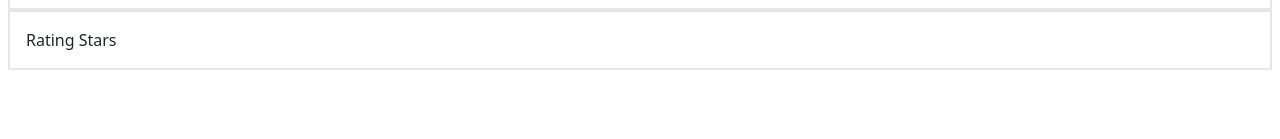
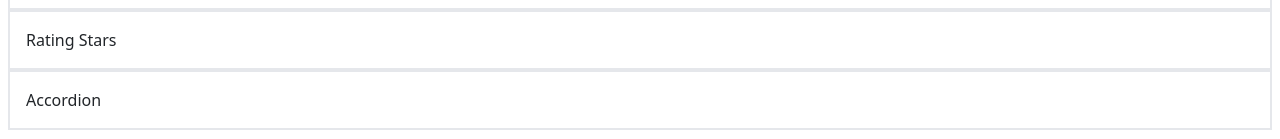
Before and after one commit to mujibulhaquetanim/componentGallery, a React (Vite) app in the folder withReact/: page / in a window 1280 px wide. Shown: the part 658-797 px from the top of the page. Built offline with nearby package versions, Linux system fonts and the light colour scheme.

Commit message:
[withReact] components->Navbar + Accordion route + nav component added for it.

```diff
--- a/withReact/src/AppRoutes.tsx
+++ b/withReact/src/AppRoutes.tsx
@@ -1,5 +1,5 @@
 import { createBrowserRouter } from "react-router-dom";
-import Components from "./Layouts/Components";
+import Components from "./Layouts/NavBar";
 import ErrorPage from "./Layouts/Error";
 
 import { DragAndDrop } from "./components/drag_drop/DragAndDrop";
@@ -14,6 +14,7 @@ import { ProgressBar } from "./components/SingleComponents/ProgressBar";
 import ListSort from "./components/drag_drop/ListSort";
 import RatingStars from "./components/SingleComponents/RatingStars";
 import SearchFilter from "./components/SearchFilter/SearchFilter";
+import FaqSection from "./components/Accordion/FaqSection";
 
 export const route = createBrowserRouter([
   {
@@ -39,6 +40,7 @@ export const route = createBrowserRouter([
       },
       { path: "progressBar", element: <ProgressBar /> },
       { path: "searchfilter", element: <SearchFilter /> },
+      { path: "accordion", element: <FaqSection /> },
     ],
   },
   {
--- a/withReact/src/Layouts/Components.tsx
+++ b/withReact/src/Layouts/NavBar.tsx
@@ -1,6 +1,6 @@
 import { Outlet, Link } from "react-router-dom";
 
-function Components() {
+function NavBar() {
   return (
     <div>
       <nav className="p-2 flex justify-center items-center gap-2 flex-wrap sticky top-0 shadow-md">
@@ -51,10 +51,14 @@ function Components() {
         <div className="text-xl rounded-2xl inline-block font-bold border-2 p-3 bg-slate-400 hover:bg-green-900 hover:scale-105 transform duration-300">
           <Link to="/ratingStars">Rating Stars</Link>
         </div>
+
+        <div className="text-xl rounded-2xl inline-block font-bold border-2 p-3 bg-slate-400 hover:bg-green-900 hover:scale-105 transform duration-300">
+          <Link to="/accordion">Accordion</Link>
+        </div>
       </nav>
       <Outlet />
     </div>
   );
 }
 
-export default Components;
+export default NavBar;
```
